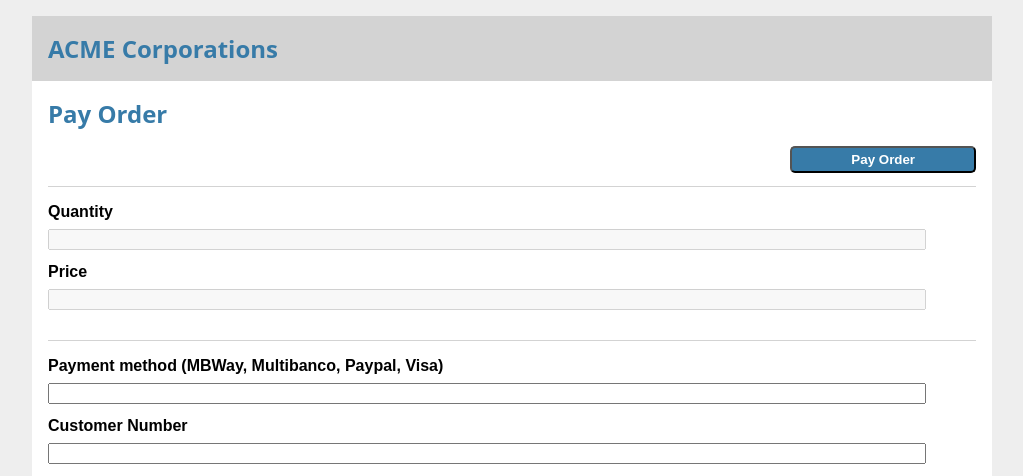
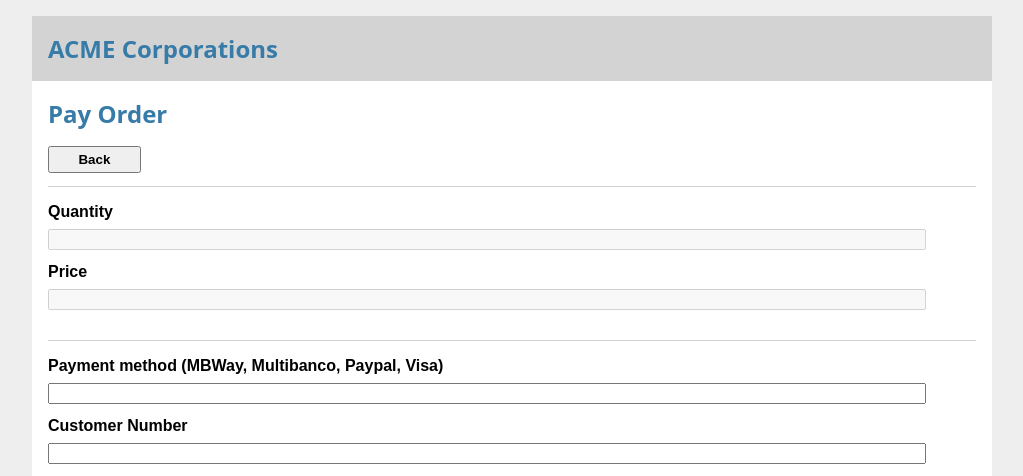
Before and after one commit to henriqueeapsilva/ist-bd-2023, a Python web app: template web/templates/orders/pay.html in a window 1280 px wide. Shown: the top 476 px of the page, without its empty margins (128-1151 px from the left). Run offline with Jinja, Linux system fonts and the light colour scheme; the template is opened without the code that fills it, so the values that code supplies are empty.

Commit message:
refined orders/pay.

```diff
--- a/web/templates/orders/index.html
+++ b/web/templates/orders/index.html
@@ -4,7 +4,7 @@
   <h2>{% block title %}Orders{% endblock %}</h2>
 <div class="main">
     <button onclick="window.location.href='{{ url_for('homepage') }}'" class="top-left"> Back</button>
-    <button onclick="window.location.href='{{ url_for('homepage') }}';" class="top-right"> Register Order</button>
+    <button onclick="window.location.href='{{ url_for('place_order') }}';" class="top-right"> Register Order</button>
 </div>
 {% endblock %}
 
--- a/web/templates/orders/pay.html
+++ b/web/templates/orders/pay.html
@@ -3,8 +3,7 @@
 {% block header %}
   <h2>{% block title %}Pay Order{% endblock %}</h2>
 <div class="main">
-    <button onclick="window.location.href='{{ url_for('order_info', order_no = order['order_no']) }}'" class="top-right"> Pay Order</button>
-
+    <button onclick="window.location.href='{{ url_for('order_info', order_no=order_no) }}'" class="top-left"> Back</button>
 </div>
 {% endblock %}
 
```
Also changed, not shown: 1 other file.
